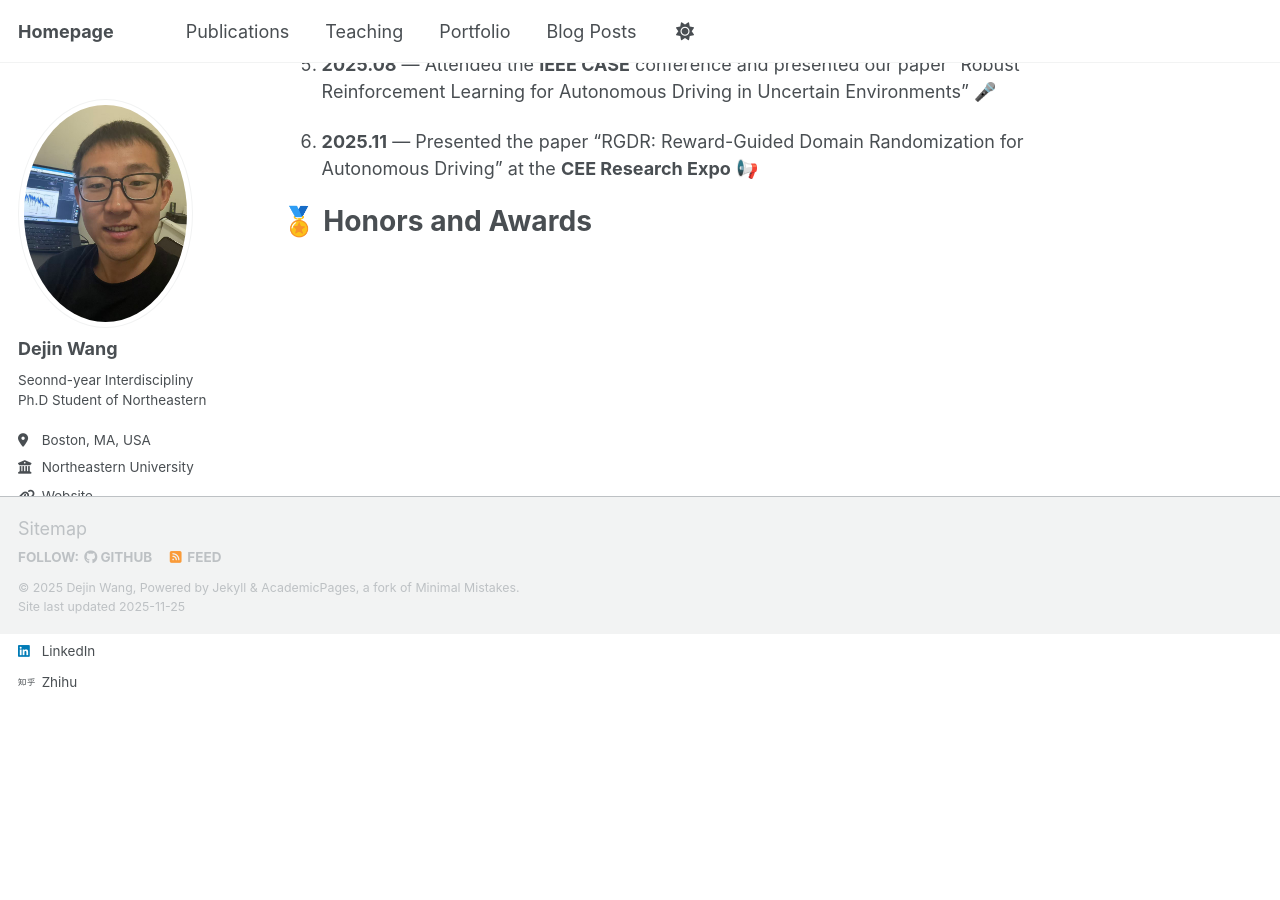
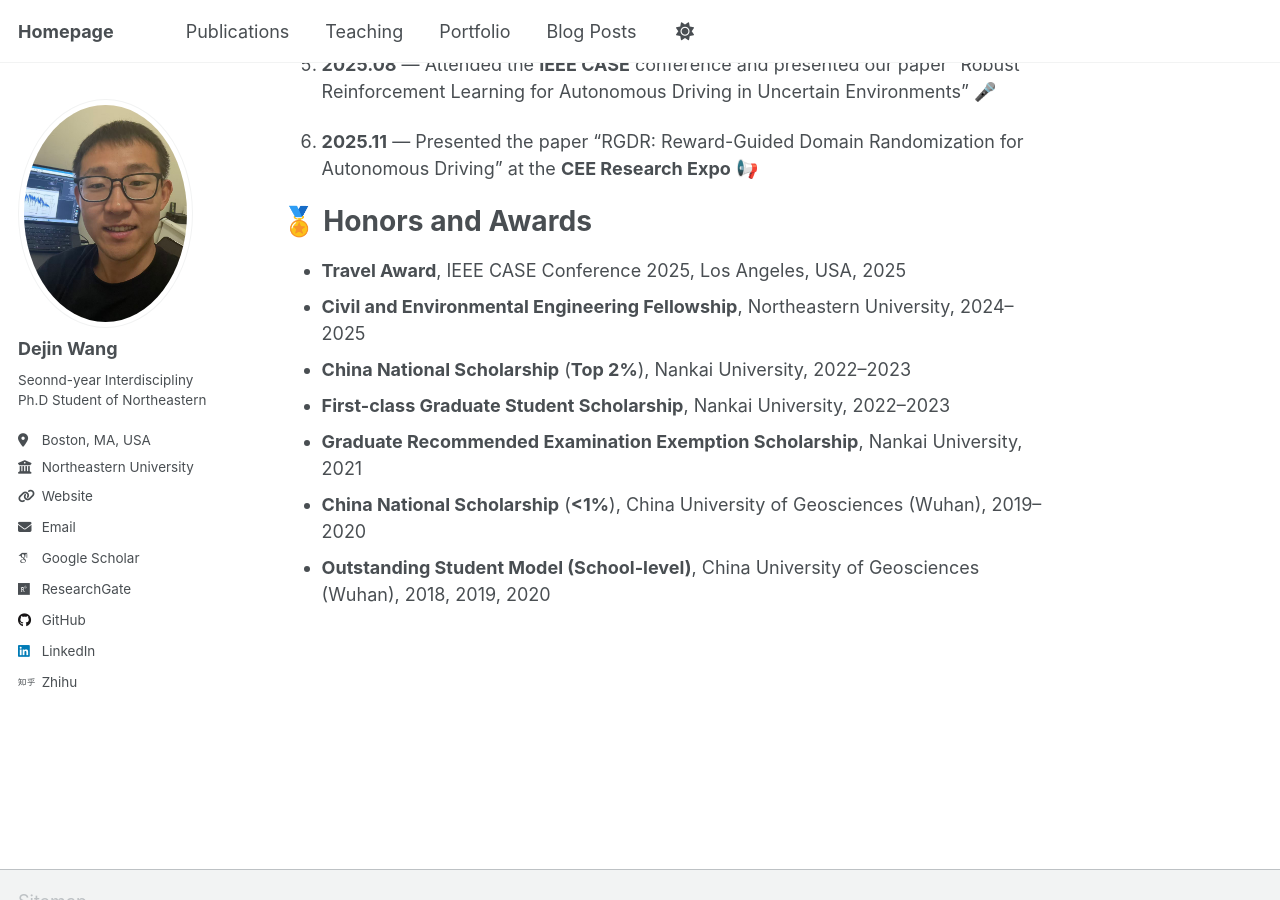
Before and after one commit to dejin-wang/dejin-wang.github.io, a Jekyll site: the page built from _pages/about.md, in a window 1280 px wide and 900 px high, scrolled down 696 px. Built offline with Jekyll 4.4.1, drawn with Linux system fonts in a browser that asks for light colours; some web fonts are replaced; a script that is not in the unit is left out.

Commit message:
Add honors and awards to about page

```diff
--- a/_pages/about.md
+++ b/_pages/about.md
@@ -33,3 +33,11 @@ My research focuses on developing **machine-learning–driven methods for autono
 
 🏅 Honors and Awards
 ======
+
+- **Travel Award**, IEEE CASE Conference 2025, Los Angeles, USA, 2025
+- **Civil and Environmental Engineering Fellowship**, Northeastern University, 2024–2025
+- **China National Scholarship** (**Top 2%**), Nankai University, 2022–2023
+- **First-class Graduate Student Scholarship**, Nankai University, 2022–2023
+- **Graduate Recommended Examination Exemption Scholarship**, Nankai University, 2021
+- **China National Scholarship** (**<1%**), China University of Geosciences (Wuhan), 2019–2020
+- **Outstanding Student Model (School-level)**, China University of Geosciences (Wuhan), 2018, 2019, 2020
```
